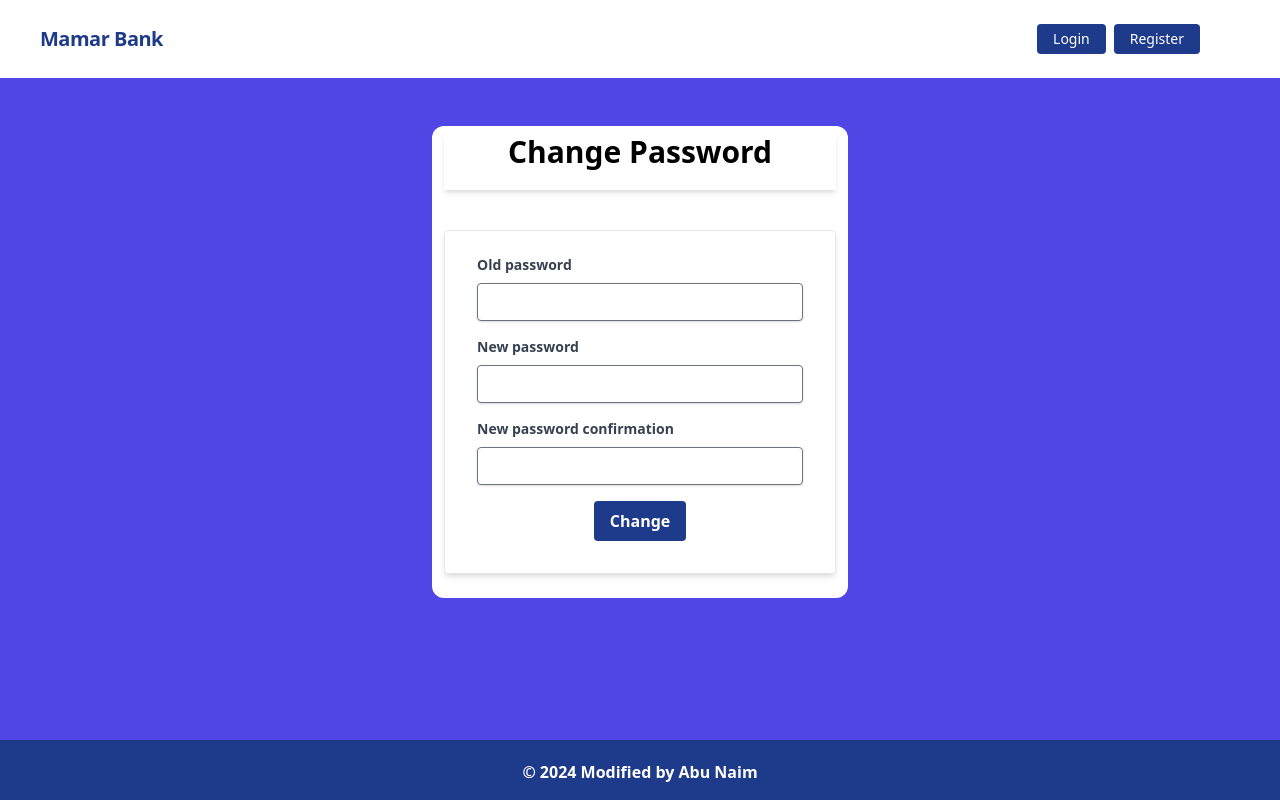
After one commit to abunaim1/mamar_bank, a Django app: page /accounts/password/ in a window 1280 px wide. The commit adds this page. Run offline with Django 5.2, Linux system fonts and the light colour scheme; some libraries are stand-ins or nearby versions.

Commit message:
password change form added

```diff
--- /dev/null
+++ b/accounts/templates/change_password.html
@@ -0,0 +1,52 @@
+{% extends 'base.html' %}
+{% block content %}
+{% if form.non_field_errors %}
+{% for error in form.non_field_errors %}
+<div class="bg-red-100 border border-red-400 text-red-700 px-4 py-3 rounded relative mt-2" role="alert">
+    <p class="font-bold">Error!</p>
+    <p class="block sm:inline">{{ error }}</p>
+</div>
+{% endfor %}
+{% endif %}
+
+<div class="grid grid-cols-3 gap-4">
+    <div>
+
+    </div>
+    <div class="py-2 px-3 rounded-xl bg-white mt-12">
+        <h2 class="font-bold text-3xl text-center pb-5 shadow-md">Change Password</h2>
+        <div class="w-full mt-10">
+            <form method="post" class="shadow-md border border-gray-200 rounded px-8 pt-6 pb-8 mb-4">
+                {% csrf_token %}
+
+                {% for hidden_field in form.hidden_fields %}
+                {{ hidden_field.errors }}
+                {{ hidden_field }}
+                {% endfor %}
+
+                {% for field in form.visible_fields %}
+                <div class="mb-4">
+                    <label class="block text-gray-700 text-sm font-bold mb-2" for="{{ field.id_for_label }}">
+                    {{ field.label }}
+                    </label>
+
+                    <input class="shadow appearance-none border border-gray-500 rounded w-full py-2 px-3 text-gray-700 leading-tight focus:outline-none focus:shadow-outline" name="{{ field.name }}" id="{{ field.id_for_label }}" type="{{ field.widget_type }}">
+                </div>
+
+                {% if field.errors %}
+                {% for error in field.errors %}
+                <p class="text-red-600 text-sm italic pb-2">{{ error }}</p>
+                {% endfor %}
+                {% endif %}
+                {% endfor %}
+
+                <div class="flex items-center justify-center w-full">
+                    <button class="bg-blue-900 hover:bg-blue-700 text-white font-bold py-2 px-4 rounded focus:outline-none focus:shadow-outline" type="submit">
+                    Change
+                    </button>
+                </div>
+            </form>
+        </div>
+    </div>
+</div>
+{% endblock %}
--- /dev/null
+++ b/accounts/templates/password_change_mail.html
@@ -0,0 +1,3 @@
+<h4>Dear {{user}}</h4>
+<p>Your password has been changed</p>
+<h5>Mamar Bank</h5>
--- a/accounts/templates/profile.html
+++ b/accounts/templates/profile.html
@@ -144,9 +144,12 @@
                 </div>
             </div>
 
-            <div class="flex items-center justify-between">
+            <div class="flex items-center justify-between gx-2">
                 <button class="bg-blue-500 hover:bg-blue-700 text-white font-bold py-2 px-4 rounded focus:outline-none focus:shadow-outline" type="submit">
                     Update
+                </button>
+                <button class="bg-blue-500 hover:bg-blue-700 text-white font-bold py-2 px-4 rounded focus:outline-none focus:shadow-outline" type="submit">
+                    <a href="{% url 'password'%}">Update Your Password</a>
                 </button>
             </div>
         </form>
--- a/accounts/urls.py
+++ b/accounts/urls.py
@@ -5,4 +5,5 @@ urlpatterns = [
     path('login/', views.UserLoginView.as_view(), name='login'),
     path('logout/', views.Userlogout, name='logout'),
     path('profile/', views.UserBankAccountUpdateView.as_view(), name='profile'),
+    path('password/', views.pass_change, name='password'),
 ]
--- a/accounts/views.py
+++ b/accounts/views.py
@@ -4,6 +4,10 @@ from accounts.forms import UserRegistrationForm, UserUpdateForm
 from django.contrib.auth import login, logout
 from django.urls import reverse_lazy
 from django.contrib.auth.views import LoginView
+from django.contrib.auth.forms import PasswordChangeForm
+from django.contrib.auth import update_session_auth_hash
+from django.core.mail import EmailMultiAlternatives
+from django.template.loader import render_to_string
 # Create your views here.
 
 class UserRegistrationView(FormView):
@@ -40,3 +44,21 @@ class UserBankAccountUpdateView(View):
             form.save()
             return redirect('profile')  # Redirect to the user's profile page
         return render(request, self.template_name, {'form': form})
+
+def pass_change(request):
+    if request.method == 'POST':
+        form = PasswordChangeForm(user=request.user, data=request.POST)
+        if form.is_valid():
+            form.save()
+            update_session_auth_hash(request, form.user)
+            message = render_to_string('password_change_mail.html',{
+                'user' : request.user,
+            })
+            to_user = request.user.email
+            send_email = EmailMultiAlternatives('Password Changed', '', to=[to_user])
+            send_email.attach_alternative(message, "text/html")
+            send_email.send()
+            return redirect('profile')
+    else:
+        form = PasswordChangeForm(user=request.user)
+    return render(request, 'change_password.html', {'form':form, 'title':'Password Change'})
--- a/core/templates/base.html
+++ b/core/templates/base.html
@@ -6,6 +6,7 @@
     <title>
         {% block head_title %}Banking System{% endblock %}
     </title>
+    <!-- Tailwind CSS -->
     <link rel="stylesheet" href="https://unpkg.com/tailwindcss@2.0.1/dist/tailwind.min.css">
     <style>
         footer {
@@ -25,5 +26,8 @@
             </div>
             {% include 'footer.html' %}
         {% endblock %}
+
+        <!-- Script file for boostrap -->
+        <script src="https://cdn.jsdelivr.net/npm/bootstrap@5.3.2/dist/js/bootstrap.bundle.min.js" integrity="sha384-C6RzsynM9kWDrMNeT87bh95OGNyZPhcTNXj1NW7RuBCsyN/o0jlpcV8Qyq46cDfL" crossorigin="anonymous"></script>
     </body>
 </html>
--- a/mamar_bank/settings.py
+++ b/mamar_bank/settings.py
@@ -51,7 +51,12 @@ INSTALLED_APPS = [
     'accounts',
     'core',
     'transiction',
+    "crispy_forms",
+    "crispy_bootstrap5",
 ]
+
+CRISPY_ALLOWED_TEMPLATE_PACKS = "bootstrap5"
+CRISPY_TEMPLATE_PACK = "bootstrap5"
 
 MIDDLEWARE = [
     'django.middleware.security.SecurityMiddleware',
--- a/transiction/views.py
+++ b/transiction/views.py
@@ -12,7 +12,7 @@ from datetime import datetime
 from django.db.models import Sum
 from django.shortcuts import get_object_or_404, redirect
 from django.urls import reverse_lazy
-from django.core.mail import EmailMessage, EmailMultiAlternatives
+from django.core.mail import EmailMultiAlternatives
 from django.template.loader import render_to_string
 
 
```
